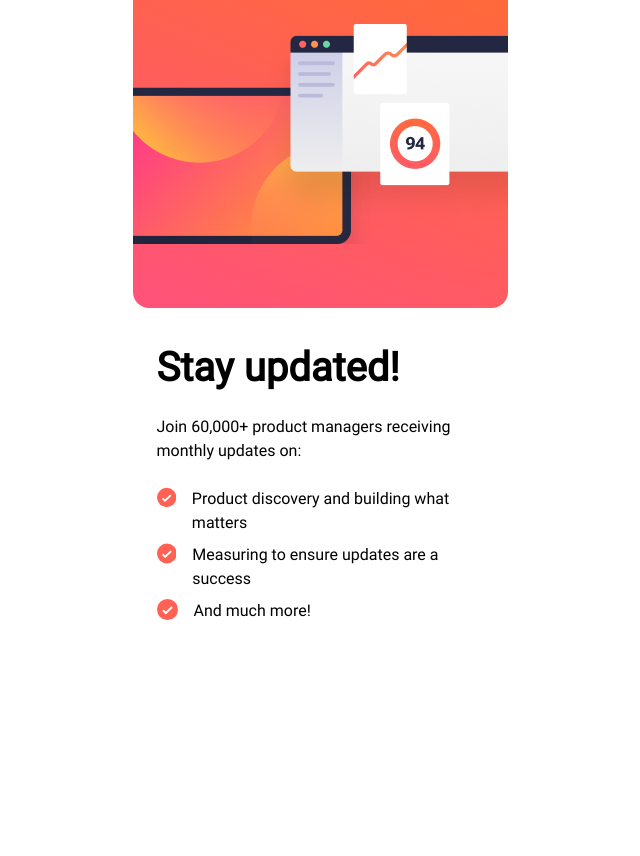
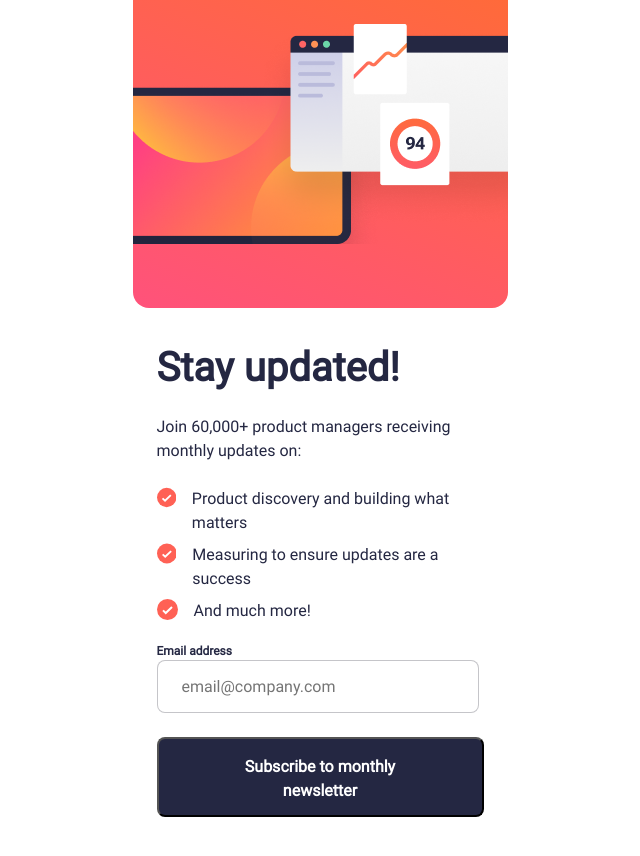
Before and after one commit to Oleksandr-Berd/newsletter, a React (Create React App) app: page / in a window 1280 px wide. Shown: the top 856 px of the page, without its empty margins (320-960 px from the left). Before the commit the page ends 800 px from the top, so only its background shows below. Built offline with nearby package versions, Linux system fonts and the light colour scheme.

Commit message:
made form

```diff
--- a/package.json
+++ b/package.json
@@ -11,6 +11,7 @@
     "@types/react": "^18.0.0",
     "@types/react-dom": "^18.0.0",
     "@types/styled-components": "^5.1.26",
+    "formik": "^2.4.1",
     "react": "^18.2.0",
     "react-dom": "^18.2.0",
     "react-loader-spinner": "^5.3.4",
@@ -18,7 +19,8 @@
     "react-scripts": "5.0.1",
     "styled-components": "^6.0.0-rc.3",
     "typescript": "^4.4.2",
-    "web-vitals": "^2.1.0"
+    "web-vitals": "^2.1.0",
+    "yup": "^1.2.0"
   },
   "scripts": {
     "start": "react-scripts start",
--- a/src/App.tsx
+++ b/src/App.tsx
@@ -5,7 +5,9 @@ import { GlobalStyles } from './utilities/GlobalStyles';
 import SharedLayout from './components/SharedLayout/SharedLayout';
 import { lazy } from 'react';
 
-const MainPage = lazy(()=>import("./page/MainPage/MainPage"))
+const MainPage = lazy(() => import("./page/MainPage/MainPage"))
+
+
 
 const App: React.FC=()=> {
   return (
--- a/src/components/Features/FeaturesStyled.ts
+++ b/src/components/Features/FeaturesStyled.ts
@@ -1,21 +1,18 @@
-import styled from "styled-components"
-
+import styled from "styled-components";
 
 export const Container = styled.div`
   padding-top: ${(props) => props.theme.space[9]};
-  padding-right: ${(props) => props.theme.space[6]};
-  padding-left: ${(props) => props.theme.space[6]};
 
   text-align: left;
 `;
 
 export const Title = styled.h2`
-margin-bottom: ${props => props.theme.space[6]};
+  margin-bottom: ${(props) => props.theme.space[6]};
 
-font-family: ${props => props.theme.fontFamily.text};
-font-weight: ${props => props.theme.weight.bold};
-font-size: ${props => props.theme.size.XXM};
-`
+  font-family: ${(props) => props.theme.fontFamily.text};
+  font-weight: ${(props) => props.theme.weight.bold};
+  font-size: ${(props) => props.theme.size.XXM};
+`;
 
 export const Text = styled.p`
   margin-bottom: ${(props) => props.theme.space[6]};
--- a/src/components/Form/Form.tsx
+++ b/src/components/Form/Form.tsx
@@ -1,7 +1,54 @@
+import { Formik } from 'formik';
+import * as Yup from 'yup';
+
 import * as SC from "./FormStyled"
 
-const Form = () => {
-    return ( <form action=""></form> );
+interface IProps {
+    submit: Function;
 }
 
-export default Form;
+
+const SignupSchema = Yup.object().shape({
+
+    email: Yup.string().email('Invalid email').required('Required'),
+});
+
+
+export const FormSubmit: React.FC<IProps> = ({ submit }) => {
+
+    return (<div>
+        <Formik
+
+            initialValues={{
+                email: '',
+            }}
+            validationSchema={SignupSchema}
+            onSubmit={(values, {resetForm}) => {
+                submit(values)
+                resetForm({
+                    values: {
+                        email: '',
+                    },
+                    errors: {},
+                    touched: {},
+                    status: null,
+                });
+            }}
+        >
+            {({ errors, touched }) => (
+                <SC.CustomForm>
+                    <SC.Label htmlFor="email">Email address</SC.Label>
+                    <SC.Input name="email" type="email" placeholder="email@company.com" />
+                    {errors.email && touched.email ? <div>{errors.email}</div> : null}
+                    <SC.SubmitButton type="submit">Subscribe to monthly newsletter</SC.SubmitButton>
+                </SC.CustomForm>
+            )}
+        </Formik>
+    </div>)
+}
+
+
+
+
+
+export default FormSubmit
--- a/src/components/Form/FormStyled.ts
+++ b/src/components/Form/FormStyled.ts
@@ -1,3 +1,47 @@
+import { Field, Form } from "formik";
 import styled from "styled-components"
 
-export const Form = styled.form``
+export const Label = styled.label`
+margin-bottom: ${props => props.theme.space[2]};
+
+font-family: ${props => props.theme.fontFamily.text};
+font-weight: ${props => props.theme.weight.bold};
+font-size: ${props => props.theme.size.XXS};
+line-height: 1.5;
+`
+
+export const CustomForm = styled(Form)`
+text-align: left;`
+
+export const Input = styled(Field)`
+  padding-left: ${(props) => props.theme.space[6]};
+  padding-top: ${(props) => props.theme.space[4]};
+  padding-bottom: ${(props) => props.theme.space[4]};
+  margin-bottom: ${props => props.theme.space[6]};
+
+  width: ${(props) => props.theme.percentage[9]};
+
+  font-size: ${(props) => props.theme.size.N};
+  font-family: ${(props) => props.theme.fontFamily.text};
+
+  border: 1px solid rgba(25, 24, 43, 0.25);
+  border-radius: ${(props) => props.theme.radius[1]};
+`;
+
+export const SubmitButton = styled.button`
+  margin-right: auto;
+  margin-left: auto;
+  padding-left: ${(props) => props.theme.space[10]};
+  padding-right: ${(props) => props.theme.space[10]};
+  padding-top: ${(props) => props.theme.space[4]};
+  padding-bottom: ${(props) => props.theme.space[3]};
+
+  font-family: ${(props) => props.theme.fontFamily.text};
+  font-weight: ${(props) => props.theme.weight.bold};
+  background-color: ${(props) => props.theme.color.text};
+  color: ${(props) => props.theme.color.formBackground};
+  line-height: 1.5;
+  font-size: ${(props) => props.theme.size.N};
+
+  border-radius: ${props => props.theme.radius[1]};
+`;
--- a/src/index.tsx
+++ b/src/index.tsx
@@ -14,10 +14,10 @@ const root = ReactDOM.createRoot(
 root.render(
   <React.StrictMode>
     <BrowserRouter>
-    <ThemeProvider theme={theme}>
-      <App />
+      <ThemeProvider theme={theme}>
+        <App />
       </ThemeProvider>
-      </BrowserRouter>
+    </BrowserRouter>
   </React.StrictMode>
 );
 
--- a/src/page/MainPage/MainPage.tsx
+++ b/src/page/MainPage/MainPage.tsx
@@ -1,9 +1,27 @@
-import React from 'react';
+
+import React, { useState } from 'react';
 import * as SC from "./MainPageStyled"
 import Features from 'components/Features/Features';
+import FormSubmit from 'components/Form/Form';
 
-const MainPage: React.FC = () => {
-    return (<SC.MainPage><Features /></SC.MainPage>);
+interface IProps {
+
+}
+
+interface IState{
+    email:string
+}
+
+const MainPage: React.FC<IProps> = () => {
+const [email, setEmail] = useState("")
+
+    const handleSubmit = (value:string) => {
+        setEmail(value)
+}
+    console.log(email);
+
+
+    return (<SC.MainPage><Features /><FormSubmit submit={handleSubmit} /></SC.MainPage>);
 }
 
 export default MainPage;
--- a/src/page/MainPage/MainPageStyled.ts
+++ b/src/page/MainPage/MainPageStyled.ts
@@ -1,5 +1,7 @@
 import styled from "styled-components"
 
 export const MainPage = styled.div`
-
-`
+  padding-right: ${(props) => props.theme.space[6]};
+  padding-left: ${(props) => props.theme.space[6]};
+  padding-bottom: ${props => props.theme.space[10]};
+`;
--- a/src/utilities/GlobalStyles.ts
+++ b/src/utilities/GlobalStyles.ts
@@ -12,6 +12,10 @@ export const GlobalStyles = createGlobalStyle`
   src: local("Roboto-Bold"),
     url(("../assets/fonts/Roboto-Bold.ttf"))
       format("truetype");
+}
+
+body{
+  color: ${(props) => props.theme.color.text};
 }
 
 h1, h2, h3, h4 , h5 ,h6{
--- a/src/utilities/theme.tsx
+++ b/src/utilities/theme.tsx
@@ -46,6 +46,8 @@ const theme: object = {
     S: "20px",
     N: "16px",
     XS: "14px",
+    XXS: "12px",
+
   },
 
   weight: {
@@ -60,6 +62,7 @@ const theme: object = {
 
   color: {
     primary: "hsl(4, 100%, 67%)",
+    text: "#242742",
 
     dark: "hsl(234, 29%, 20%)",
     charcoal: "hsl(235, 18%, 26%)",
@@ -67,7 +70,6 @@ const theme: object = {
     white: "hsl(0, 0%, 100%)",
 
     logo: "#000",
-    text: "#221754",
     background: "#EEEFF5",
     hover: "#4399FF",
     auth: "#1F2A50",
--- a/tsconfig.json
+++ b/tsconfig.json
@@ -1,5 +1,6 @@
 {
   "compilerOptions": {
+    "types": ["formik"],
     "target": "es5",
     "lib": [
       "dom",
```
Also changed, not shown: 1 other file (tests, documents, lock files or other folders).
